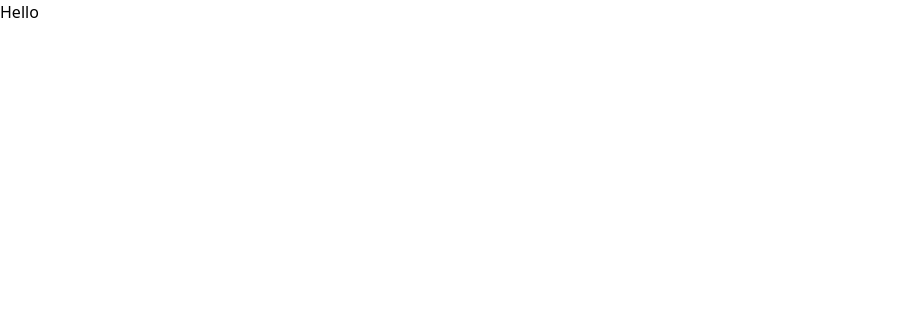
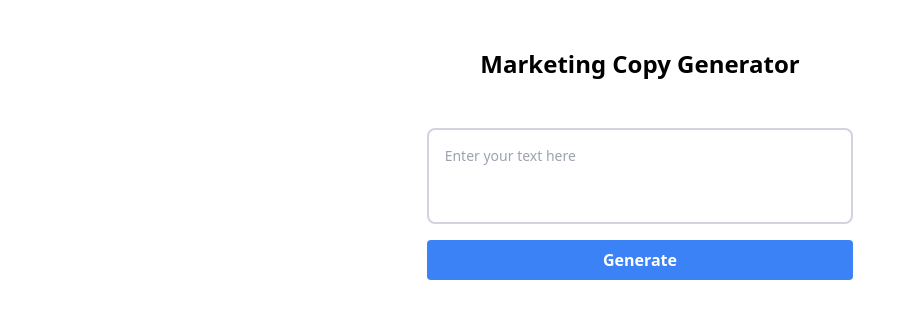
Before and after one commit to HassanShanJava/ai-marketing-paragraph, a Next.js app: page / in a window 1280 px wide. Shown: the top 318 px of the page, without its empty margins (0-915 px from the left). Built offline with nearby package versions, Linux system fonts and the light colour scheme.

Commit message:
made layout

```diff
--- a/pages/index.tsx
+++ b/pages/index.tsx
@@ -1,9 +1,9 @@
-import Head from 'next/head'
-import Image from 'next/image'
-import { Inter } from '@next/font/google'
-import styles from '../styles/Home.module.css'
+import Head from "next/head";
+import Image from "next/image";
+import { Inter } from "@next/font/google";
+import styles from "../styles/Home.module.css";
 
-const inter = Inter({ subsets: ['latin'] })
+const inter = Inter({ subsets: ["latin"] });
 
 export default function Home() {
   return (
@@ -14,7 +14,23 @@ export default function Home() {
         <meta name="viewport" content="width=device-width, initial-scale=1" />
         <link rel="icon" href="/favicon.ico" />
       </Head>
-      <p>Hello</p>
+      <div className="max-w-7xl mx-auto">
+        <h2 className="text-2xl font-bold text-center p-12 ">
+          Marketing Copy Generator
+        </h2>
+        {/* input field  */}
+        <div className="flex flex-col gap-4  justify-center w-1/3 mx-auto">
+          <textarea
+            // type="text"
+            rows={3}
+            className="border-2 border-gray-300 bg-white  p-4 rounded-lg text-sm focus:outline-none resize-none"
+            placeholder="Enter your text here"
+          ></textarea>
+          <button className="bg-blue-500 hover:bg-blue-700 text-white font-bold py-2 px-4 rounded">
+            Generate
+          </button>
+        </div>
+      </div>
     </>
-  )
+  );
 }
```
